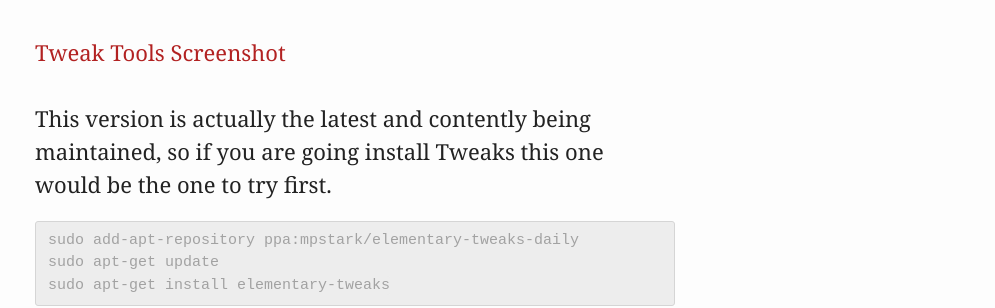
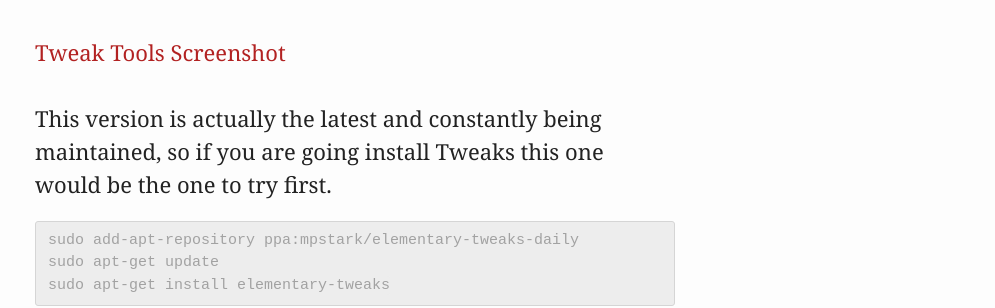
Before and after one commit to timbog80/timbog80.github.io, a Jekyll site: the page built from _posts/2014-09-17-welcome-to-jekyll.markdown, in a window 1280 px wide. Shown: the part 407-715 px from the top of the page, without its empty margins (285-1280 px from the left). Built offline with Jekyll 4.4.1, drawn with Linux system fonts in a browser that asks for light colours; nearby versions of some CDN libraries; comment, search, counter and statistics services are not loaded.

Commit message:
Fixed spelling  error

```diff
--- a/_posts/2014-09-17-welcome-to-jekyll.markdown
+++ b/_posts/2014-09-17-welcome-to-jekyll.markdown
@@ -13,7 +13,7 @@
 
 <br>
 
-This version is actually the latest and contently being maintained, so if you are going install Tweaks this one would be the one to try first.
+This version is actually the latest and constantly being maintained, so if you are going install Tweaks this one would be the one to try first.
 
 {% highlight html %}
 sudo add-apt-repository ppa:mpstark/elementary-tweaks-daily
--- a/_sass/_base.scss
+++ b/_sass/_base.scss
@@ -74,6 +74,7 @@
 a {
   color: $brand-color;
   text-decoration: none;
+  transition: color .2s;
 
   &:hover {
     color: $brand-color-dark;
```
Also changed, not shown: _config.yml (line endings or trailing spaces), 2 other files.
